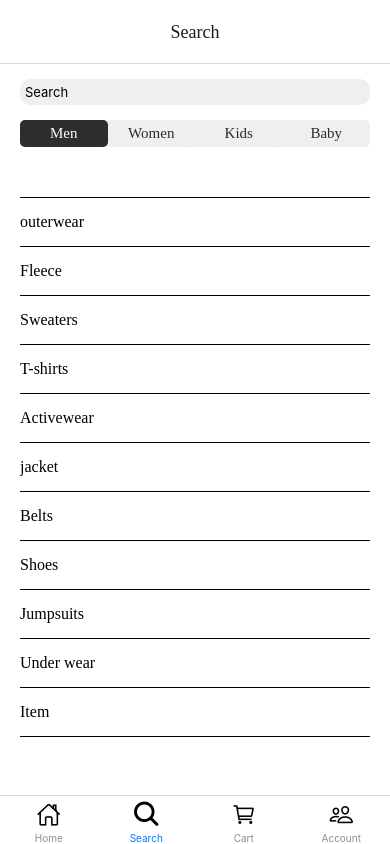
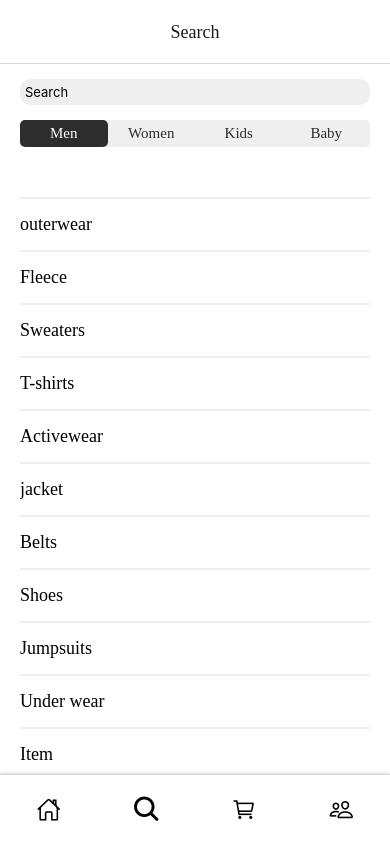
Before and after one commit to Nhat-IT/Clothing-App-Frontend, a React Native app: screen /Search in a window 390 px wide. Built offline with nearby package versions, Linux system fonts and the light colour scheme.

Commit message:
accountPage

```diff
--- a/App.js
+++ b/App.js
@@ -34,7 +34,13 @@ const TabNavigator = ()=>{
   return (
     <Tab.Navigator
     screenOptions={({ route }) => ({
-
+      tabBarShowLabel : false,
+      tabBarStyle : {
+        height : 70,
+        elevation : 5,
+        shadowOpacity : 0.25,
+        shadowRadius : 3.5
+      },
       tabBarIcon: ({ focused, size, colours }) => {
         let iconName;
         if (route.name === "Home") {
@@ -73,7 +79,15 @@ const TabNavigator = ()=>{
 
           },
     }}/>
-    <Tab.Screen name="Account" component={Account} />
+    <Tab.Screen name="Account" component={Account}  options={{
+          title: 'Account',
+
+          headerTitleAlign: 'center',
+          headerTitleStyle: {
+            fontFamily : 'SFB',
+
+          },
+    }}/>
   </Tab.Navigator>
   )
 }
@@ -98,23 +112,6 @@ const App = () => {
   );
 };
 
-const styles = StyleSheet.create({
-  sectionContainer: {
-    marginTop: 32,
-    paddingHorizontal: 24,
-  },
-  sectionTitle: {
-    fontSize: 24,
-    fontWeight: '600',
-  },
-  sectionDescription: {
-    marginTop: 8,
-    fontSize: 18,
-    fontWeight: '400',
-  },
-  highlight: {
-    fontWeight: '700',
-  },
-});
+
 
 export default App;
--- a/components/cateItem.js
+++ b/components/cateItem.js
@@ -1,8 +1,9 @@
 import react from "react";
 import { View,Text,StyleSheet } from "react-native";
+import colors from "../assets/colors";
 const CateItem = ({cate,last})=>{
     return(
-        <View style={[styles.cateItem,{borderBottomWidth : last ? 1 : 0}]}>
+        <View style={[styles.cateItem,{borderBottomWidth : last ? 2 : 0}]}>
             <Text style={styles.cateText}>{cate.title}</Text>
         </View>
     )
@@ -11,14 +12,14 @@ const styles = StyleSheet.create({
     cateItem : {
 
         paddingVertical : 15,
-        borderTopWidth : 1,
-
+        borderTopWidth : 2,
+        borderColor : colors.ligthGray
         // backgroundColor : colors.red
     },
     cateText : {
         fontFamily : 'SFSB',
         textAlignVertical : 'center',
-        fontSize : 16,
+        fontSize : 18,
 
     },
 })
--- a/screen/Account.js
+++ b/screen/Account.js
@@ -1,18 +1,65 @@
 import React from 'react';
-import {View,Text,Image} from 'react-native'
-const Account = ({navigation})=>{
+import {View,Dimensions,Text,Image,StyleSheet,TouchableOpacity} from 'react-native'
+
+import colors from '../assets/colors';
+import Camera from '../assets/icon/camera.svg'
+const CardItem = ({text,onClick,last})=>{
+  return(
+      <View style={[styles.cardItem,{borderBottomWidth : last ? 2 : 0}]}>
+          <Text style={styles.cardText}>{text}</Text>
+      </View>
+  )
+}
+const Account = ()=>{
     return(
-        <>
-        <View>
-        <Image
+        <View style={{flex : 1,backgroundColor : colors.white}}>
+          <View style={styles.accountContainer}>
 
-              source={{
-                uri: 'https://image.uniqlo.com/UQ/ST3/AsianCommon/imagesgoods/441464/item/goods_58_441464.jpg?width=1600&impolicy=quality_75',
-              }}
-              />
+            <TouchableOpacity
+                style={styles.profileContainer}
+                onPress = { () =>
+               console.log('hello world')}>
+             <Camera width={40} height={40} fill={colors.black}/>
+             <Text style={{fontFamily : 'SFB',fontSize : 10 }}>Add a photo</Text>
+            </TouchableOpacity>
+
+             <CardItem text={"Personal data"} />
+             <CardItem text={"Address"} />
+             <CardItem text={"My orders"} last={true}/>
+
+          </View>
         </View>
-        </>
     )
 }
+const styles = StyleSheet.create({
+  accountContainer : {
+    flexDirection : 'column',
+    marginVertical : 10,
+    backgroundColor : colors.white,
+    marginHorizontal : 20,
+  },
+  profileContainer : {
+    marginVertical : 10,
+    justifyContent: 'center',
+    width : Dimensions.get('window').width * 0.32,
+    height : Dimensions.get('window').width * 0.32,
+    borderRadius : Dimensions.get('window').width * 0.32,
+    alignItems : 'center',
+    alignSelf : 'center',
+    backgroundColor : colors.ligthGray
+  },
+  cardItem : {
 
+      paddingVertical : 15,
+      borderTopWidth : 2,
+      borderColor : colors.ligthGray
+      // backgroundColor : colors.red
+  },
+  cardText : {
+      fontFamily : 'SFSB',
+      textAlignVertical : 'center',
+      fontSize : 18,
+
+  },
+})
 export default Account;
--- a/screen/Search.js
+++ b/screen/Search.js
@@ -44,7 +44,7 @@ const Search = ()=>{
         <View style={styles.cateContainer}>
         <ScrollView style={styles.scrollView}>
             {category.map((cate,index)=>(
-                <CateItem cate={cate} last={index+1==category.length}/>
+                <CateItem key={cate.id} cate={cate} last={index+1==category.length}/>
             ))}
             </ScrollView>
         </View>
```
